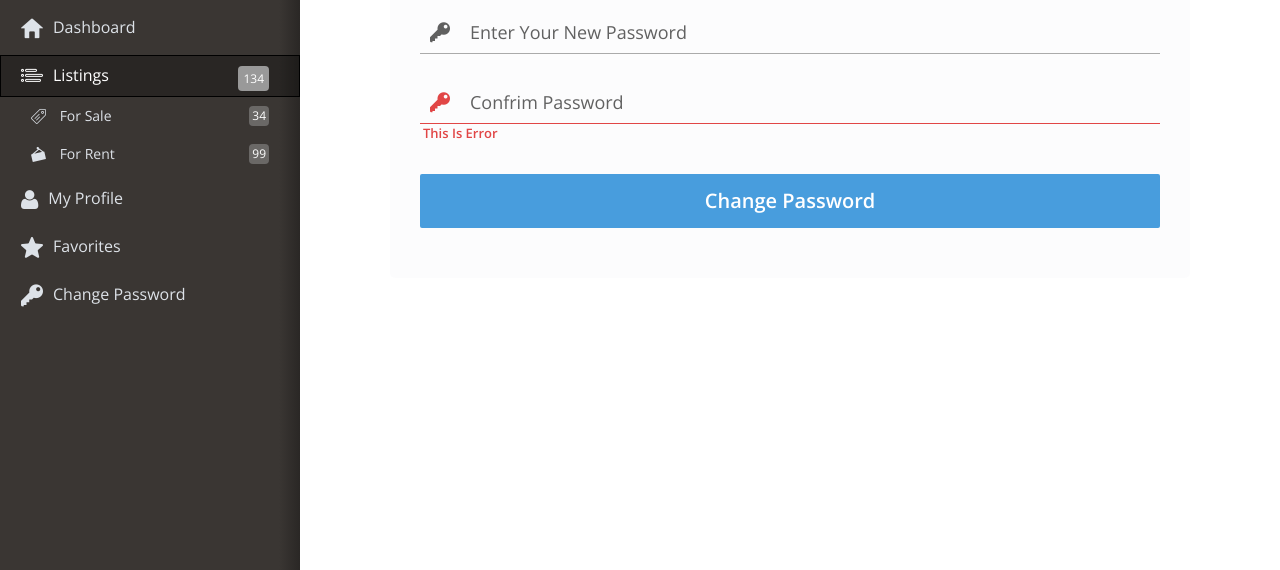
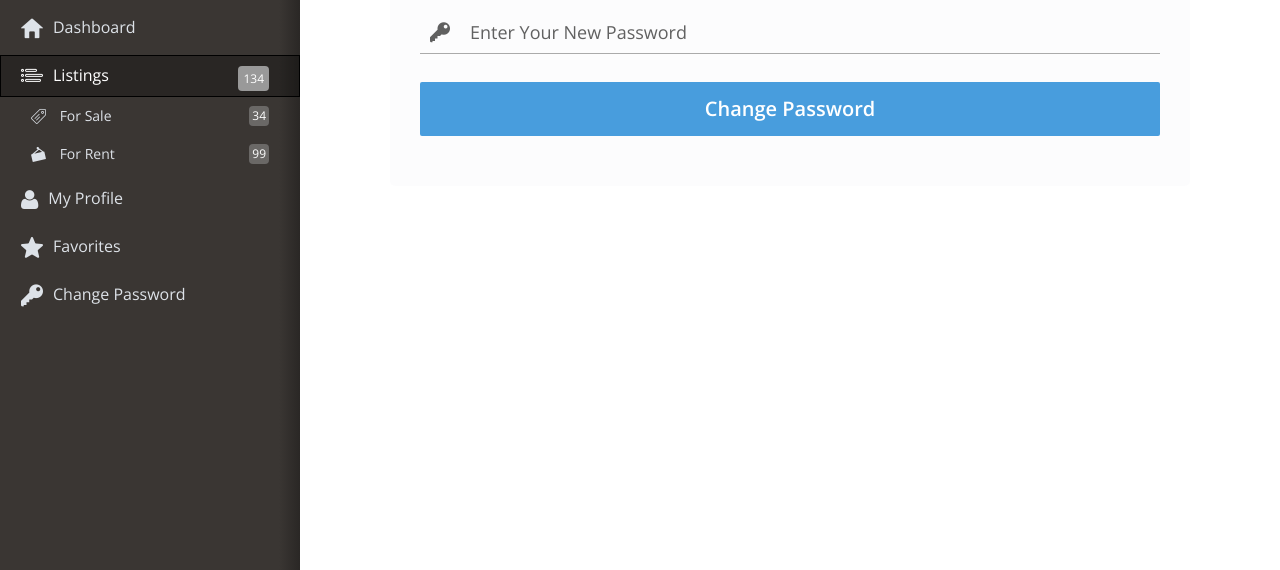
Before and after one commit to zain-jr/pdashboard, a website: page markup/dashboard.html in a window 1280 px wide. Shown: the part 230-800 px from the top of the page. Drawn offline with nearby package versions, Linux system fonts and the light colour scheme; files whose address does not match are found by name.

Commit message:
password

```diff
--- a/markup/dashboard.html
+++ b/markup/dashboard.html
@@ -80,12 +80,6 @@
                             <span class="border"></span>
                             <span class="error-text">This is error</span>
                         </div>
-                        <div class="input-holder full-width error">
-                            <label class="icon-key" for="c-Password"></label>
-                            <input type="password" placeholder="Confrim Password" id="c-Password" name="c-Password" required>
-                            <span class="border"></span>
-                            <span class="error-text">This is error</span>
-                        </div>
                         <div class="input-holder full-width">
                             <button type="submit">Change Password</button>
                         </div>
```
Also changed, not shown: markup/includes/change-password.html (+0 -6 lines).
